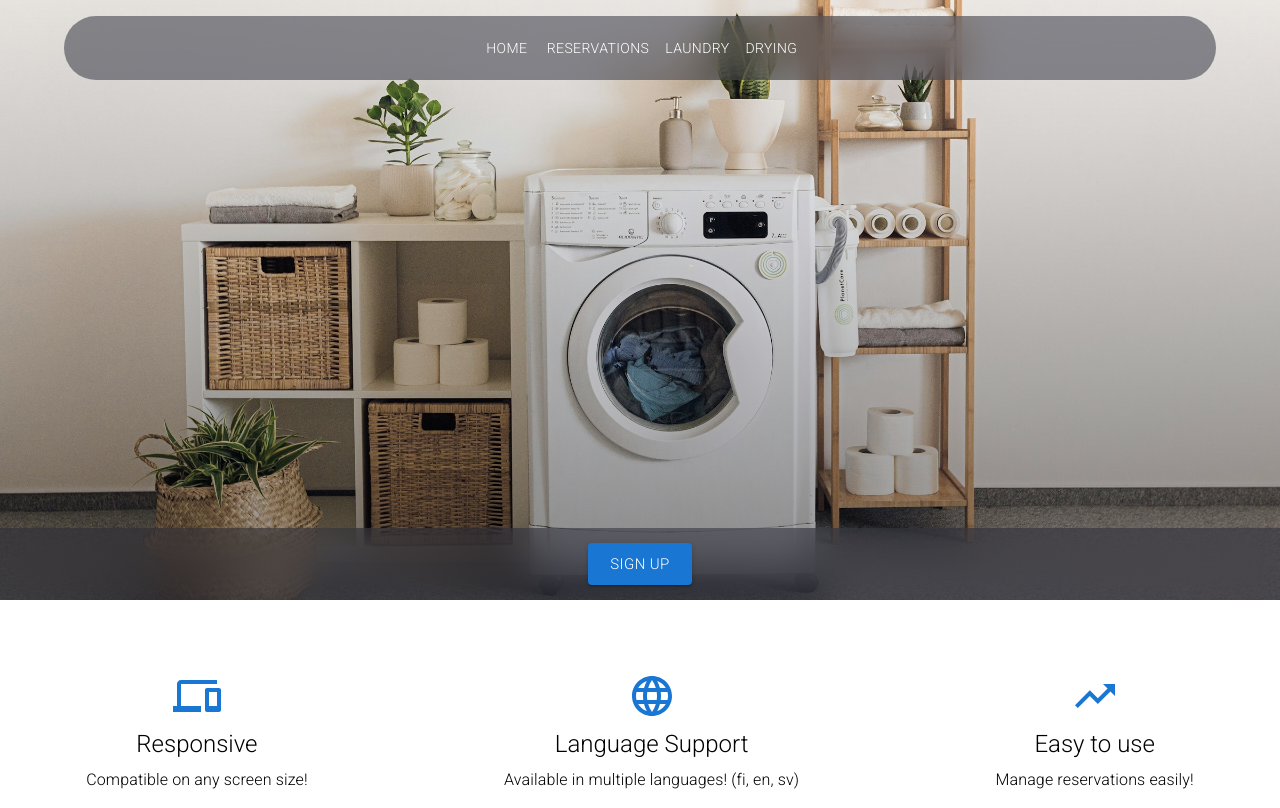
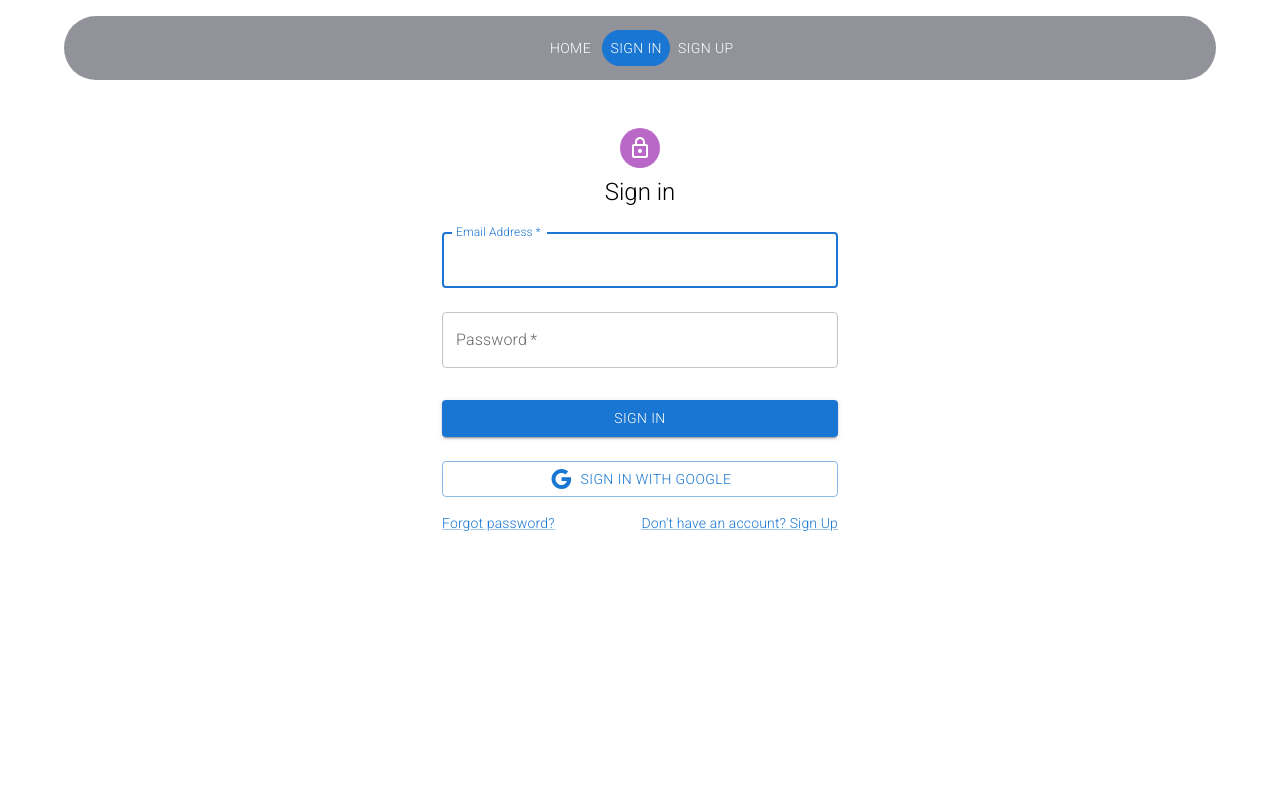
Before and after one commit to CanKolho/pesutupa, a React (Vite) app: page /signin in a window 1280 px wide. Built offline with nearby package versions, Linux system fonts and the light colour scheme.

Commit message:
feat(authentication): Add firebase authentication to applicaton

```diff
--- a/src/App.jsx
+++ b/src/App.jsx
@@ -1,4 +1,3 @@
-import * as React from 'react';
 import { Routes, Route } from 'react-router-dom';
 import Laundry from './components/Laundry';
 import Drying from './components/Drying';
@@ -7,19 +6,23 @@ import Navigation from './components/Navigation';
 import UserReservations from './components/UserReservations';
 import Login from './components/Login';
 import '@fontsource/roboto/300.css';
-
+import { Navigate } from 'react-router-dom';
+import { useUser } from './context/userContext';
 
 const App = () => {
+  const { user } = useUser();
+  console.log('User from app:', user);
+
   return (
     <>
       <Navigation />
       <Routes>
         <Route path='/' element={<Home />} />
-        <Route path='/laundry' element={<Laundry />} />
-        <Route path='/drying' element={<Drying />} />
-        <Route path='/reservations' element={<UserReservations />} />
-        <Route path='/login' element={<Login />} />
-
+        <Route path='/laundry' element={user ? <Laundry /> : <Navigate to={`/signin`} replace />} />
+        <Route path='/drying' element={user ? <Drying /> :  <Navigate to={`/signin`} replace />} />
+        <Route path='/reservations' element={user ? <UserReservations /> : <Navigate to={`/signin`} replace />} />
+        <Route path='/signin' element={<Login />} />
+        <Route path='/signup' element={<Login />} />
         <Route path='*' element={<Home />} />
       </Routes>
     </>
--- a/src/components/Home.jsx
+++ b/src/components/Home.jsx
@@ -1,13 +1,15 @@
-import * as React from 'react';
 import Box from '@mui/material/Box';
 import Button from '@mui/material/Button';
 import img from '../assets/large.jpg';
 import Features from './Features';
-import Typed from 'typed.js';
+//import Typed from 'typed.js';
 import { Link } from 'react-router-dom';
-import { Typography } from '@mui/material';
+//import { Typography } from '@mui/material';
+import { useUser } from '../context/userContext';
 
 const Home = () => {
+  const { user, logout } = useUser();
+
   //const el = React.useRef(null);
   //
   //React.useEffect(() => {
@@ -43,9 +45,13 @@ const Home = () => {
           alignSelf: 'flex-end'
         }}>
 
-          <Link to='/login' style={{ textDecoration: 'none' }}>
-            <Button variant='contained' size='large'>sign up</Button>
-          </Link>
+        {!user ?
+            <Link to='/signin' style={{ textDecoration: 'none' }}>
+              <Button variant='contained' size='large'>sign in</Button>
+            </Link>
+          :
+            <Button variant='contained' size='large' color='warning' onClick={logout}>sign out</Button>
+        }
         </Box>
       </Box>
       <Features />
--- a/src/components/Login.jsx
+++ b/src/components/Login.jsx
@@ -9,56 +9,80 @@ import LockOutlinedIcon from '@mui/icons-material/LockOutlined';
 import Typography from '@mui/material/Typography';
 import Container from '@mui/material/Container';
 import GoogleIcon from '@mui/icons-material/Google';
+import { useNavigate } from 'react-router-dom'
+import { useUser } from '../context/userContext';
 
 const Login = () => {
   const [email, setEmail] = React.useState('');
   const [password, setPassword] = React.useState('');
+  const [error, setError] = React.useState(false);
+  const [helperTextEmail, setHelperTextEmail] = React.useState('');
+  const [helperTextPassword, setHelperTextPassword] = React.useState('');
+  const navigate = useNavigate();
+  const { loginWithEmailAndPassword, signUpWithGoogle } = useUser();
+
+  const handleSignIn = async (event) => {
+    event.preventDefault();
+    try {
+      await loginWithEmailAndPassword(email, password)
+      navigate('/reservations')
+    } catch (error) {
+      setError(true);
+      setHelperTextEmail('Please check your email address');
+      setHelperTextPassword('Please check your password');
+    }
+  }
+
+  const handleGoogleSignIn = async (event) => {
+    event.preventDefault();
+    try {
+      await signUpWithGoogle()
+      navigate('/reservations')
+    } catch (error) {
+      console.log('Google login error:', error)
+    }
+  }
 
   return (
     <Container component="main" maxWidth="xs" sx={{mt: 15 }}>
-      <Box
-        sx={{
-          marginTop: 8,
-          display: 'flex',
-          flexDirection: 'column',
-          alignItems: 'center',
-        }}
-      >
-        <Avatar sx={{ m: 1, bgcolor: 'secondary.light' }}>
-          <LockOutlinedIcon />
-        </Avatar>
-        <Typography component="h1" variant="h5">
-          Sign in
-        </Typography>
-        <Box
-          component="form"
-          sx={{ mt: 1 }}
-        >
+      <Box sx={{ marginTop: 8, display: 'flex', flexDirection: 'column', alignItems: 'center' }}>
+        <Avatar sx={{ m: 1, bgcolor: 'secondary.light' }}><LockOutlinedIcon /></Avatar>
+        <Typography component="h1" variant="h5">Sign in</Typography>
+        <Box component="form" sx={{ mt: 1 }}>
           <TextField
             margin="normal"
             required
             fullWidth
+            value={email}
             id="email"
             label="Email Address"
             name="email"
             autoComplete="email"
             autoFocus
+            error={error}
+            helperText={helperTextEmail}
+            onChange={(event) => setEmail(event.target.value)}
           />
           <TextField
             margin="normal"
             required
             fullWidth
+            value={password}
             name="password"
             label="Password"
             type="password"
             id="password"
+            error={error}
+            helperText={helperTextPassword}
             autoComplete="current-password"
+            onChange={(event) => setPassword(event.target.value)}
           />
           <Button
             type="submit"
             fullWidth
             variant="contained"
             sx={{ mt: 3, mb: 2 }}
+            onClick={handleSignIn}
           >
             Sign In
           </Button>
@@ -67,6 +91,7 @@ const Login = () => {
             fullWidth
             variant="outlined"
             sx={{ mt: 1, mb: 2 }}
+            onClick={handleGoogleSignIn}
           >
             <GoogleIcon />
             <Typography variant="button" sx={{ ml: 1 }}>
--- a/src/components/Navigation.jsx
+++ b/src/components/Navigation.jsx
@@ -11,28 +11,46 @@ import List from '@mui/material/List';
 import ListItem from '@mui/material/ListItem';
 import ListItemButton from '@mui/material/ListItemButton';
 import ListItemText from '@mui/material/ListItemText';
+import LogoutIcon from '@mui/icons-material/Logout';
+import Tooltip from '@mui/material/Tooltip';
 import { Link } from 'react-router-dom';
 import { useLocation } from 'react-router-dom';
 import { useTheme } from '@mui/material/styles';
-
-const navItems = ['Home','Reservations', 'Laundry', 'Drying'];
+import { useNavigate } from 'react-router-dom'
+import { useUser } from '../context/userContext';
 
 const Navigation = () => {
   const theme = useTheme();
   const location = useLocation();
   const [drawerOpen, setDrawerOpen] = React.useState(false);
   const handleDrawerOpen = () => setDrawerOpen((prevState) => !prevState);
+  const navigate = useNavigate();
+  const { user, logout } = useUser();
+
+  const navItems = user
+    ? ['Home','Reservations', 'Laundry', 'Drying']
+    : ['Home', 'Sign In', 'Sign Up'];
+
+  const handleSignOut = async () => {
+    try {
+      await logout();
+      navigate('/');
+    } catch (error) {
+      console.log('Sign out error:', error);
+    }
+  }
 
   const drawer = (
     <Box onClick={handleDrawerOpen} sx={{ textAlign: 'center' }}>
       <List>
         {navItems.map((item) => {
-          const to = item.toLowerCase() === 'home' ? '/' : `/${item.toLowerCase()}`;
+          const to = item.toLowerCase() === 'home' ? '/' : `/${item.toLowerCase().replace(' ', '')}`;
           const isActive = location.pathname === to;
           return (
             <Link key={item} to={item.toLowerCase() === 'home' ? '/' : `/${item.toLowerCase()}`} style={{ textDecoration: 'none', color: 'black' }}>
               <ListItem disablePadding>
-                <ListItemButton sx={{
+                <ListItemButton
+                sx={{
                   textAlign: 'center',
                   bgcolor: isActive ? 'primary.light' : 'transparent',
                   transition: 'background-color 0.2s ease-in-out',
@@ -43,6 +61,14 @@ const Navigation = () => {
             </Link>
           )
         })}
+
+          {user &&
+            <Button sx={{ color: 'black' }} onClick={() => handleSignOut()}>
+              <Tooltip title='logout' placement="right">
+                <LogoutIcon />
+              </Tooltip>
+            </Button>
+          }
       </List>
     </Box>
   );
@@ -71,7 +97,7 @@ const Navigation = () => {
 
             <Box sx={{ display: { xs: 'none', md: 'flex' } }}>
               {navItems.map((item, index) => {
-                const to = item.toLowerCase() === 'home' ? '/' : `/${item.toLowerCase()}`;
+                const to = item.toLowerCase() === 'home' ? '/' : `/${item.toLowerCase().replace(' ', '')}`;
                 const isActive = location.pathname === to;
                 return (
                   <Link key={index} to={to} style={{ textDecoration: 'none' }}>
@@ -87,6 +113,14 @@ const Navigation = () => {
                 );
               })}
             </Box>
+
+            {user &&
+            <IconButton sx={{ color: 'white', display: { xs: 'none', md: 'block' }}} onClick={() => handleSignOut()}>
+              <Tooltip title='logout' placement="right">
+                <LogoutIcon />
+              </Tooltip>
+            </IconButton>
+            }
 
             <IconButton
               onClick={handleDrawerOpen}
--- a/src/config/firebase.js
+++ b/src/config/firebase.js
@@ -1,4 +1,5 @@
 import { initializeApp } from "firebase/app";
+import { getAuth, GoogleAuthProvider } from 'firebase/auth';
 //import { getAnalytics } from "firebase/analytics";
 
 const firebaseConfig = {
@@ -12,4 +13,7 @@ const firebaseConfig = {
 };
 
 const app = initializeApp(firebaseConfig);
+export const auth = getAuth(app);
+export const googleProvider = new GoogleAuthProvider()
+
 //const analytics = getAnalytics(app);
--- /dev/null
+++ b/src/context/userContext.jsx
@@ -0,0 +1,42 @@
+import { createContext, useState, useContext } from 'react';
+import { auth, googleProvider } from '../config/firebase';
+import { signInWithEmailAndPassword, signInWithPopup, signOut } from 'firebase/auth'
+
+const userContext = createContext(null);
+
+export const UserProvider = ({ children }) => {
+    const [user, setUser] = useState(null);
+
+    const loginWithEmailAndPassword = async (email, password) => {
+        try {
+          await signInWithEmailAndPassword(auth, email, password);
+          setUser(auth);
+        } catch (error) {
+          console.error('Error signing in with email and password', error);
+          throw error;
+        }
+    };
+
+    const signUpWithGoogle = async () => {
+        try {
+          await signInWithPopup(auth, googleProvider);
+          setUser(auth);
+        } catch (error) {
+          console.error('Error signing in with Google', error);
+          throw error;
+        }
+    };
+
+    const logout = () => {
+      signOut(auth);
+      setUser(null);
+    };
+
+    return (
+        <userContext.Provider value={{ user, loginWithEmailAndPassword, signUpWithGoogle, logout }}>
+            {children}
+        </userContext.Provider>
+    );
+};
+
+export const useUser = () => useContext(userContext);
--- a/src/main.jsx
+++ b/src/main.jsx
@@ -1,11 +1,13 @@
-import React from 'react'
 import ReactDOM from 'react-dom/client'
 import App from './App.jsx'
 import { BrowserRouter as Router } from 'react-router-dom'
+import { UserProvider } from './context/userContext.jsx';
 import './index.css'
 
 ReactDOM.createRoot(document.getElementById('root')).render(
   <Router>
-    <App />
+    <UserProvider>
+      <App />
+    </UserProvider>
   </Router>
 )
```
